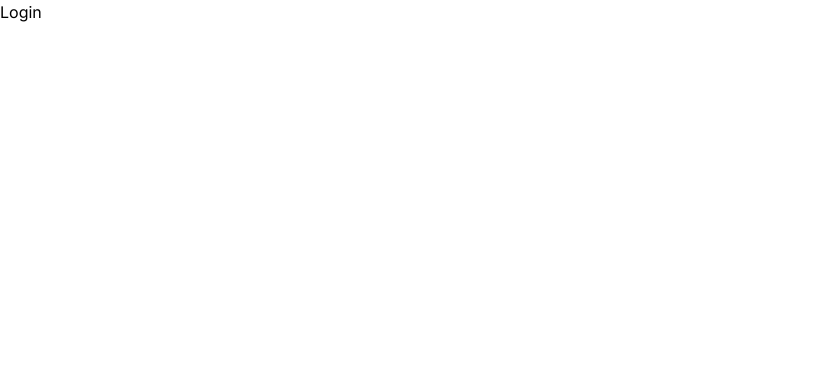
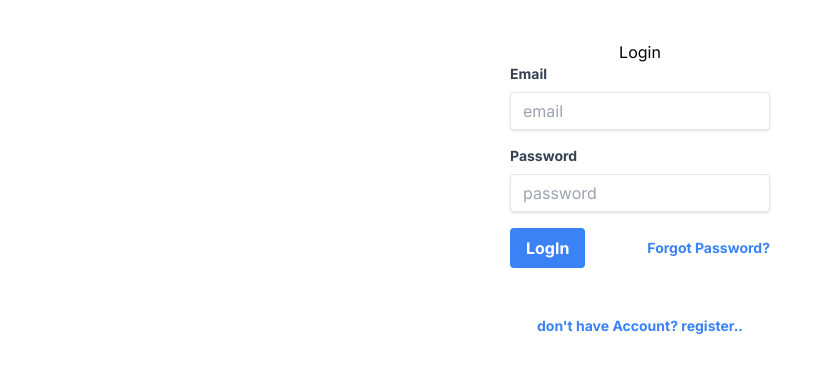
Before and after one commit to JoseOgam/Next20, a Next.js app in the folder next-auth2/: page /login in a window 1280 px wide. Shown: the top 372 px of the page, without its empty margins (0-832 px from the left). Built offline with nearby package versions, Linux system fonts and the light colour scheme.

Commit message:
created Login page

```diff
--- a/next-auth2/src/app/login/page.tsx
+++ b/next-auth2/src/app/login/page.tsx
@@ -1,7 +1,78 @@
-import React from "react";
+"use client";
+import Link from "next/link";
+import React, { useState } from "react";
 
 const Login = () => {
-  return <div>Login</div>;
+  const [user, setUser] = useState({
+    email: "",
+    password: "",
+  });
+
+  const onLogin = () => {
+    console.log("Login was successfull");
+  };
+  return (
+    <div className=" ">
+      <div className="flex justify-center items-center pt-10">Login</div>
+      <div className=" w-full">
+        <form className="grid justify-center items-center ">
+          <div className="mb-4">
+            <label className="block text-gray-700 text-sm font-bold mb-2">
+              Email
+            </label>
+            <input
+              className="shadow appearance-none border rounded w-full py-2 px-3 text-gray-700
+                     leading-tight focus:outline-none focus:shadow-outline"
+              id="username"
+              type="text"
+              placeholder="email"
+              value={user.email}
+              onChange={(e: any) => setUser({ ...user, email: e.target.value })}
+            />
+          </div>
+          <div className="mb-4">
+            <label className="block text-gray-700 text-sm font-bold mb-2">
+              Password
+            </label>
+            <input
+              className="shadow appearance-none border rounded w-full py-2 px-3 text-gray-700
+                     leading-tight focus:outline-none focus:shadow-outline"
+              id="username"
+              type="password"
+              placeholder="password"
+              value={user.password}
+              onChange={(e: any) =>
+                setUser({ ...user, password: e.target.value })
+              }
+            />
+          </div>
+          <div className="flex items-center justify-between">
+            <button
+              className="bg-blue-500 hover:bg-blue-700 text-white font-bold py-2 px-4 rounded focus:outline-none focus:shadow-outline"
+              type="button"
+              onClick={onLogin}
+            >
+              LogIn
+            </button>
+            <Link
+              className="inline-block align-baseline font-bold text-sm text-blue-500 hover:text-blue-800"
+              href="#"
+            >
+              Forgot Password?
+            </Link>
+          </div>
+        </form>
+        <div className="flex items-center justify-center pt-12">
+          <Link
+            href="/signup"
+            className="inline-block align-baseline font-bold text-sm text-blue-500 hover:text-blue-800"
+          >
+            don't have Account? register..
+          </Link>
+        </div>
+      </div>
+    </div>
+  );
 };
 
 export default Login;
```
